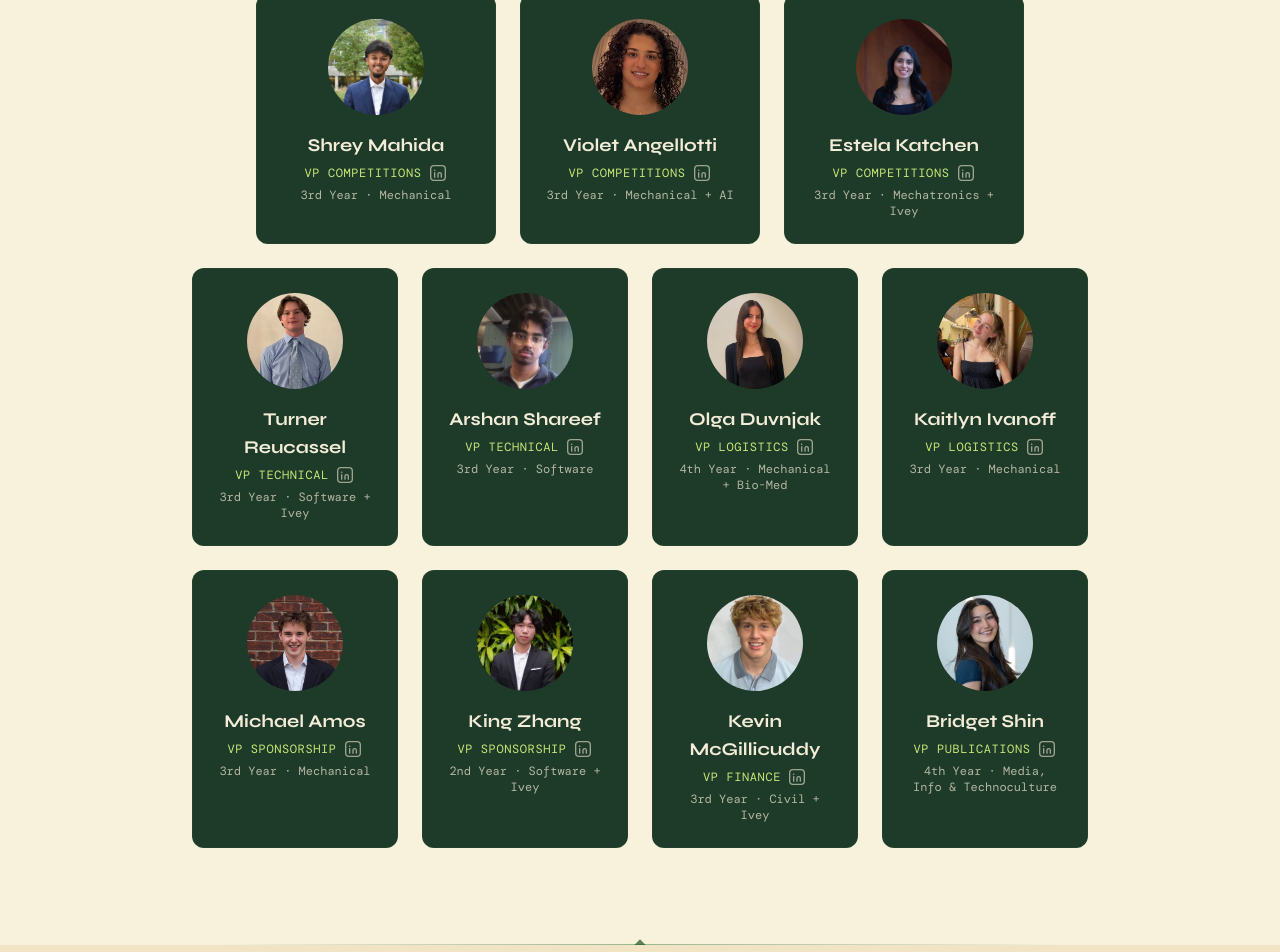
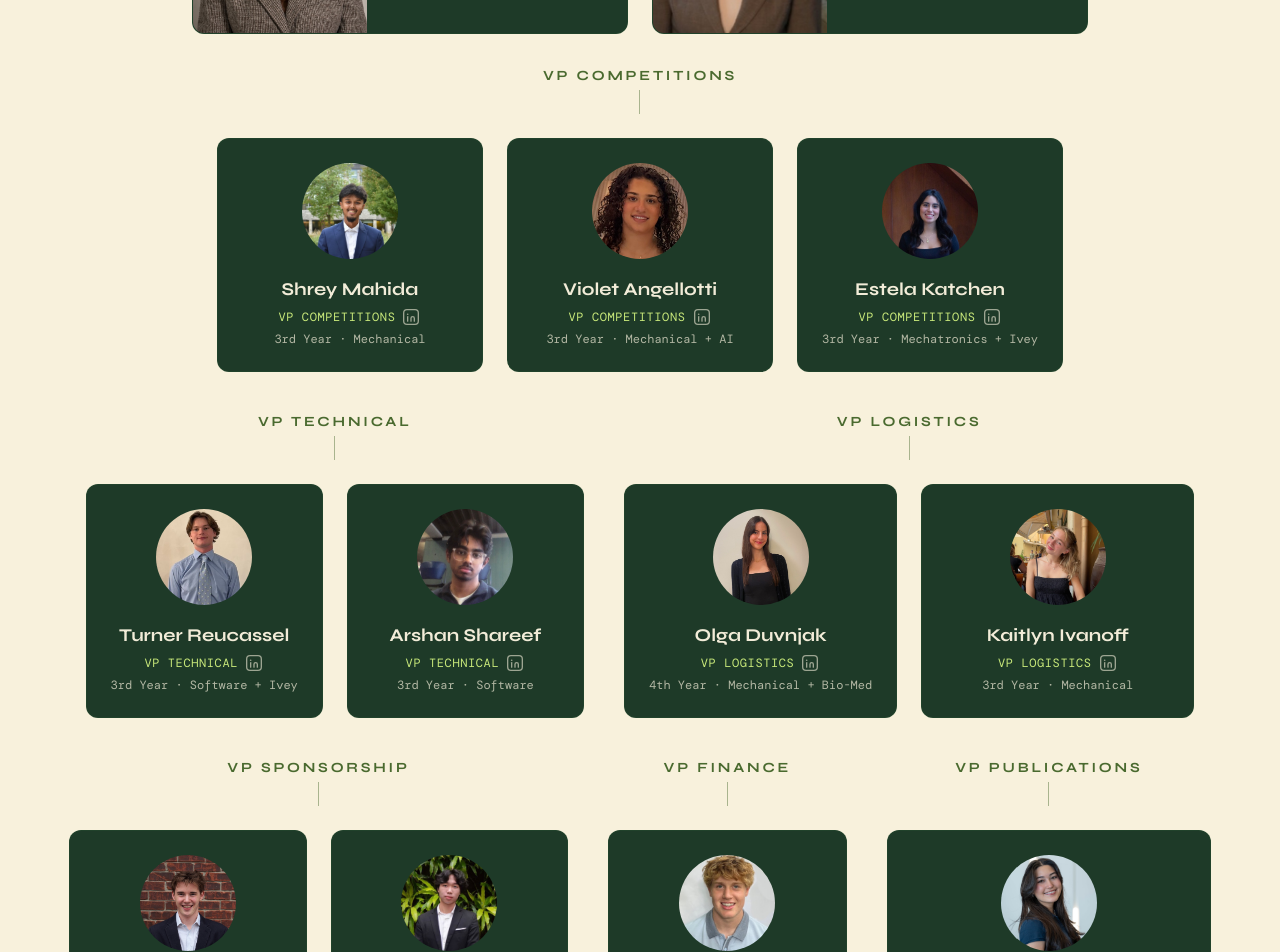
Before and after one commit to Anomaly-E-E/WEC, a React (Vite) app: page / in a window 1280 px wide. Shown: the part 4220-5172 px from the top of the page. Built offline with nearby package versions, Linux system fonts and the light colour scheme; a web font is replaced by a local one.

Commit message:
Add org-chart department labels and connector lines to team section

```diff
--- a/src/components/TeamSection.tsx
+++ b/src/components/TeamSection.tsx
@@ -108,6 +108,27 @@ export default function TeamSection() {
     </motion.div>
   );
 
+  const DeptGroup = ({ label, members }: { label: string; members: TeamMember[] }) => {
+    const gridCols =
+      members.length >= 3 ? 'grid-cols-1 sm:grid-cols-3' :
+      members.length === 2 ? 'grid-cols-1 sm:grid-cols-2' :
+      'grid-cols-1';
+
+    return (
+      <div className="flex flex-col items-center">
+        <p className="font-sans text-olive font-bold text-xs md:text-sm tracking-[0.2em] uppercase mb-1">
+          {label}
+        </p>
+        <span className="w-px h-6 bg-olive/45 mb-6" />
+        <div className={`grid ${gridCols} gap-6`}>
+          {members.map((member, i) => (
+            <MemberCard key={i} member={member} />
+          ))}
+        </div>
+      </div>
+    );
+  };
+
   return (
     <section id="team" className="py-24 px-6 bg-forest-black relative overflow-hidden">
       <div className="max-w-7xl mx-auto">
@@ -124,46 +145,32 @@ export default function TeamSection() {
         </ScrollReveal>
 
         <ScrollReveal delay={0.2}>
-          <div className="max-w-4xl mx-auto grid grid-cols-1 md:grid-cols-2 gap-6 mb-8">
-            {coChairs.map((member, i) => (
-              <CoChairCard key={i} member={member} />
-            ))}
+          <div className="flex flex-col items-center mb-8">
+            <p className="font-sans text-olive font-bold text-xs md:text-sm tracking-[0.2em] uppercase mb-1">
+              Co-Chairs
+            </p>
+            <span className="w-px h-6 bg-olive/45 mb-6" />
+            <div className="max-w-4xl mx-auto grid grid-cols-1 md:grid-cols-2 gap-6">
+              {coChairs.map((member, i) => (
+                <CoChairCard key={i} member={member} />
+              ))}
+            </div>
           </div>
         </ScrollReveal>
 
         <ScrollReveal delay={0.3}>
-          <div className="flex flex-col items-center gap-6">
-            <div className="w-full flex justify-center">
-              <div className="grid grid-cols-3 gap-6 max-w-3xl">
-                {vpCompetitions.map((member, i) => (
-                  <MemberCard key={i} member={member} />
-                ))}
-              </div>
+          <div className="flex flex-col items-center gap-10">
+            <DeptGroup label="VP Competitions" members={vpCompetitions} />
+
+            <div className="flex flex-wrap justify-center gap-10">
+              <DeptGroup label="VP Technical" members={vpTechnical} />
+              <DeptGroup label="VP Logistics" members={vpLogistics} />
             </div>
 
-            <div className="w-full flex justify-center">
-              <div className="grid grid-cols-2 md:grid-cols-4 gap-6 max-w-4xl">
-                {vpTechnical.map((member, i) => (
-                  <MemberCard key={i} member={member} />
-                ))}
-                {vpLogistics.map((member, i) => (
-                  <MemberCard key={i} member={member} />
-                ))}
-              </div>
-            </div>
-
-            <div className="w-full flex justify-center">
-              <div className="grid grid-cols-2 md:grid-cols-4 gap-6 max-w-4xl">
-                {vpSponsorship.map((member, i) => (
-                  <MemberCard key={i} member={member} />
-                ))}
-                {vpFinance.map((member, i) => (
-                  <MemberCard key={i} member={member} />
-                ))}
-                {vpPublications.map((member, i) => (
-                  <MemberCard key={i} member={member} />
-                ))}
-              </div>
+            <div className="flex flex-wrap justify-center gap-10">
+              <DeptGroup label="VP Sponsorship" members={vpSponsorship} />
+              <DeptGroup label="VP Finance" members={vpFinance} />
+              <DeptGroup label="VP Publications" members={vpPublications} />
             </div>
           </div>
         </ScrollReveal>
```
